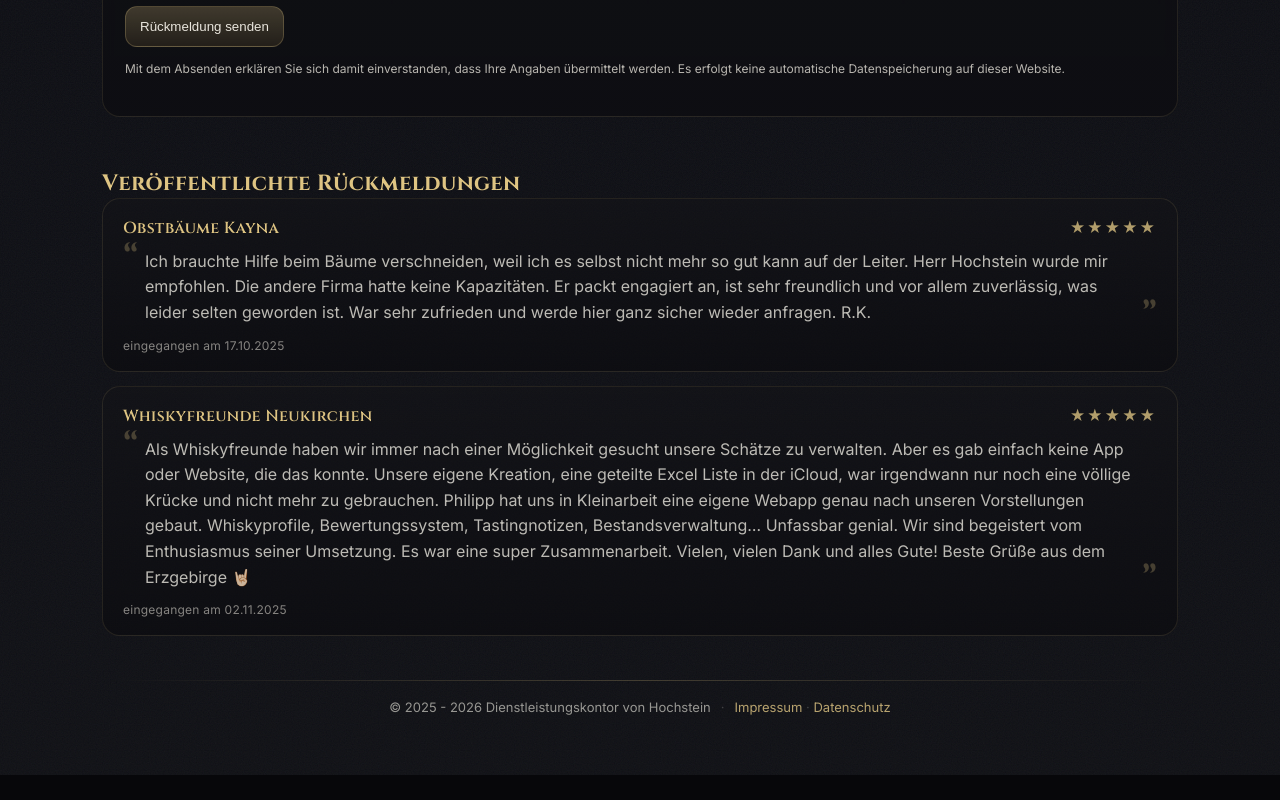
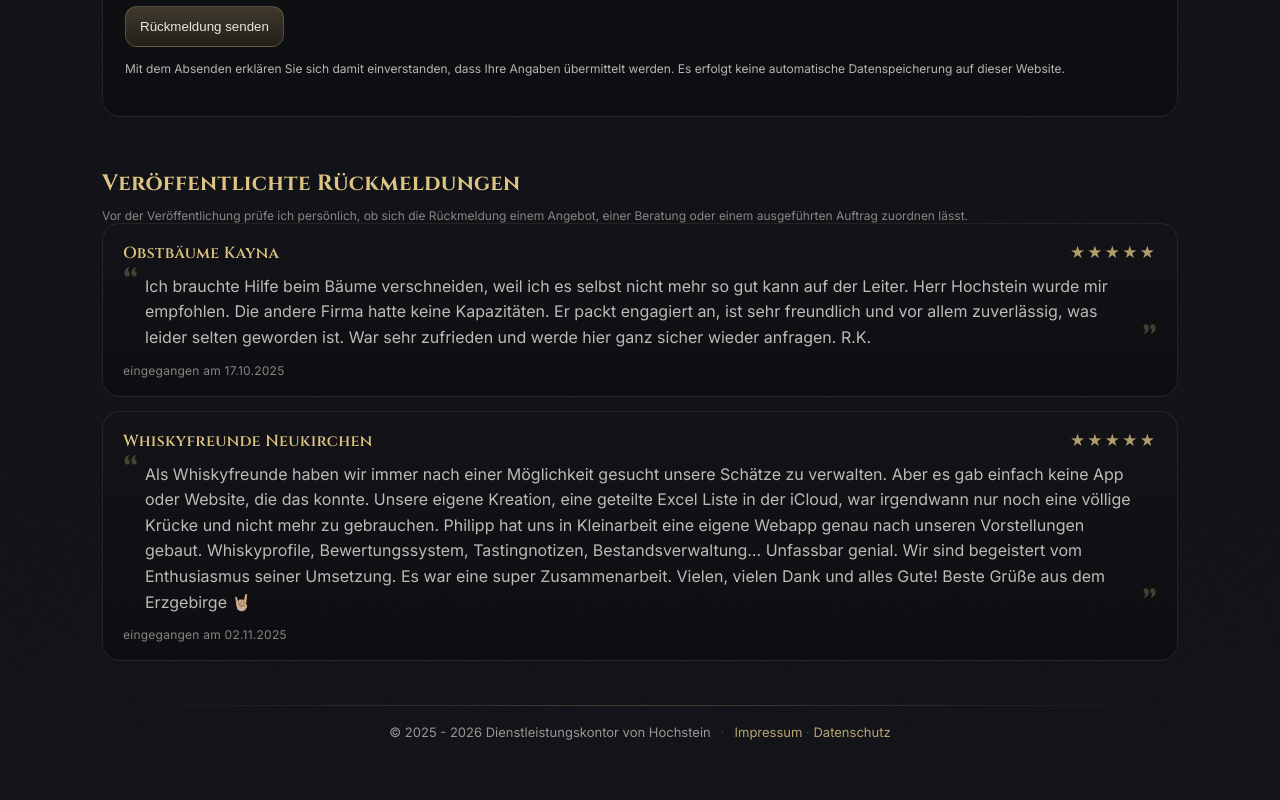
Before and after one commit to vonHochstein/dkvh, a plain HTML site: page bewertungen.html in a window 1280 px wide. Shown: the part 875-1675 px from the top of the page. Before the commit the page ends 1650 px from the top, so only its background shows below. Drawn offline with Linux system fonts and the light colour scheme.

Commit message:
docs: Zuordnung veröffentlichter Rückmeldungen erläutern

```diff
--- a/bewertungen.html
+++ b/bewertungen.html
@@ -160,6 +160,7 @@
     <section class="section" aria-label="Veröffentlichte Bewertungen">
       <div class="reviewsHead">
         <h2 class="section__title" style="margin:0;">Veröffentlichte Rückmeldungen</h2>
+        <p class="tiny">Vor der Veröffentlichung prüfe ich persönlich, ob sich die Rückmeldung einem Angebot, einer Beratung oder einem ausgeführten Auftrag zuordnen lässt.</p>
       </div>
 
       <!-- Platzhalter / erstes Element (kannst du später ersetzen)
```
